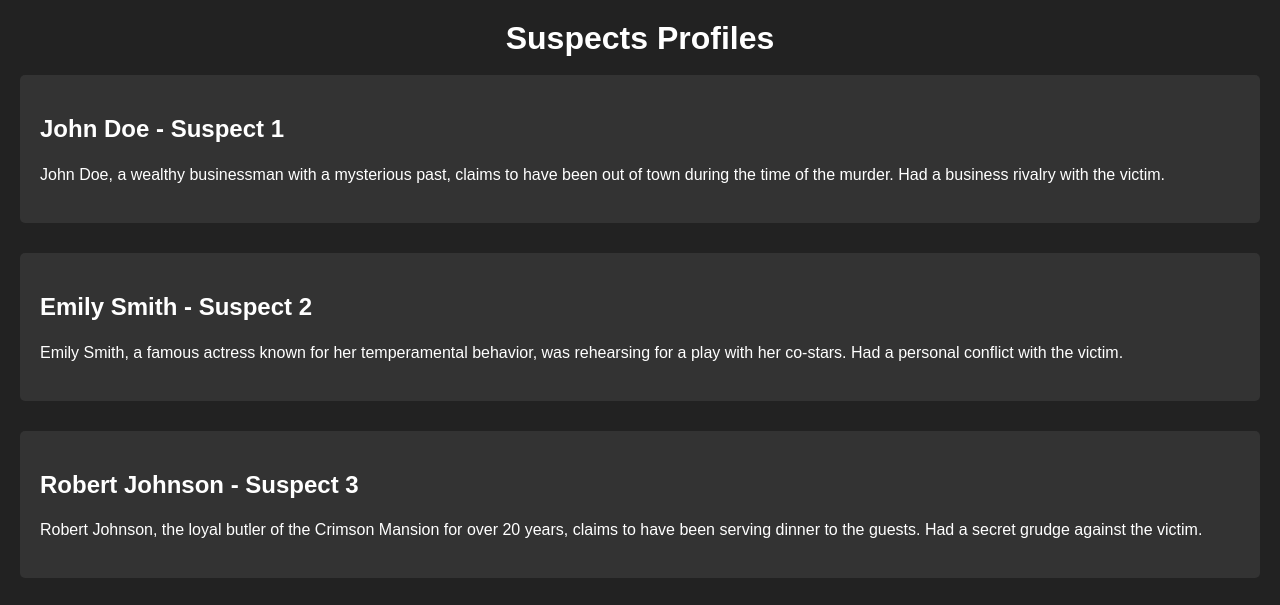
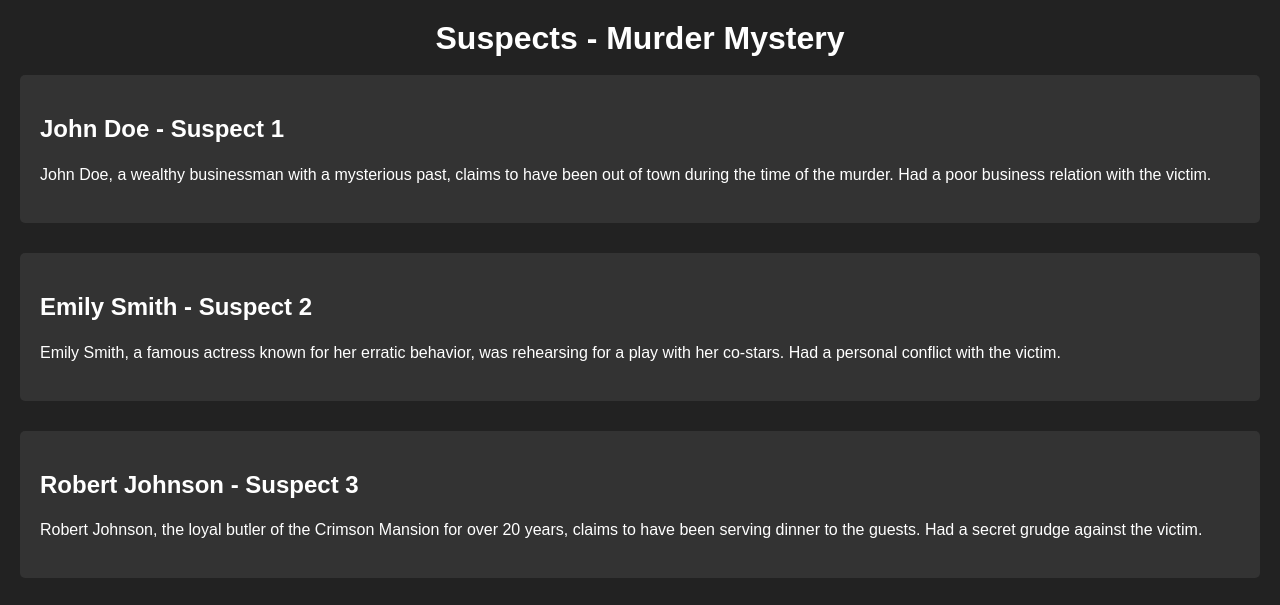
Before and after one commit to hershey-harsh/Murder-Mystery, a Flask app: page /suspects in a window 1280 px wide. Shown: the top 605 px of the page. Run offline with Flask 3, Linux system fonts and the light colour scheme.

Commit message:
Update suspects.html

```diff
--- a/templates/suspects.html
+++ b/templates/suspects.html
@@ -1,20 +1,20 @@
 <!DOCTYPE html>
 <html>
 <head>
-    <title>Suspects Profiles</title>
+    <title>Suspects - Murder Mystery</title>
     <link rel="stylesheet" type="text/css" href="static/style.css">
 </head>
 <body>
-    <h1>Suspects Profiles</h1>
+    <h1>Suspects - Murder Mystery</h1>
     <br>
     <div class="profile">
         <h2>John Doe - Suspect 1</h2>
-        <p>John Doe, a wealthy businessman with a mysterious past, claims to have been out of town during the time of the murder. Had a business rivalry with the victim.</p>
+        <p>John Doe, a wealthy businessman with a mysterious past, claims to have been out of town during the time of the murder. Had a poor business relation with the victim.</p>
     </div>
 
     <div class="profile">
         <h2>Emily Smith - Suspect 2</h2>
-        <p>Emily Smith, a famous actress known for her temperamental behavior, was rehearsing for a play with her co-stars. Had a personal conflict with the victim.</p>
+        <p>Emily Smith, a famous actress known for her erratic behavior, was rehearsing for a play with her co-stars. Had a personal conflict with the victim.</p>
     </div>
 
     <div class="profile">
```
